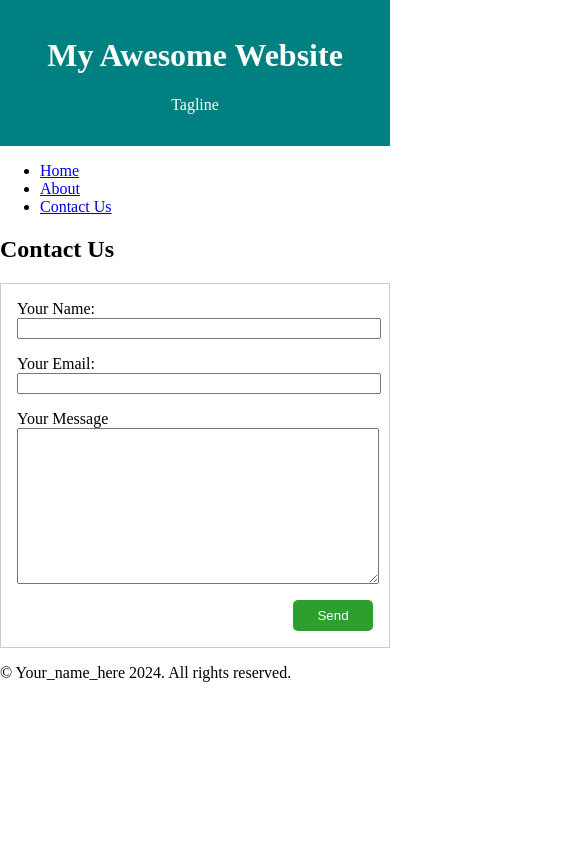
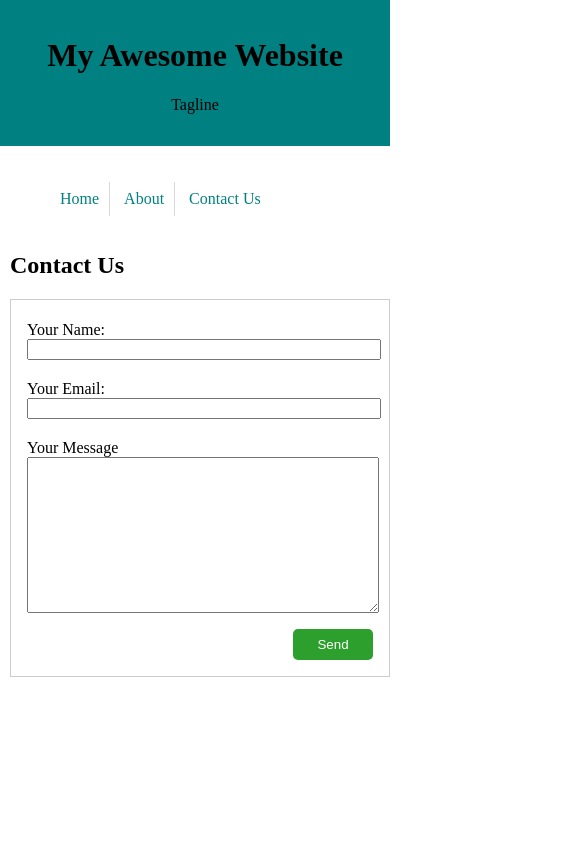
Before and after one commit to teesar/acit1620-lab3, a plain HTML site: page contact.html in a window 390 px wide. Shown: the top 844 px of the page, 585 px wide, since content can reach past the window. Drawn offline with Linux system fonts and the light colour scheme.

Commit message:
finished

```diff
--- a/contact.html
+++ b/contact.html
@@ -18,13 +18,13 @@
                 <nav>
                     <ul>
                         <li>
-                            <a href="/">Home</a>
+                            <a href="index.html">Home</a>
                         </li>
                         <li>
-                            <a href="/about.html">About</a>
+                            <a href="about.html">About</a>
                         </li>
                         <li>
-                            <a href="/contact.html">Contact Us</a>
+                            <a href="contact.html">Contact Us</a>
                         </li>
                     </ul>
                 </nav>
--- a/styles.css
+++ b/styles.css
@@ -8,9 +8,11 @@ body {
 form {
     border: 1px solid #ccc;
     padding: 1rem;
+    display:list-item;
+    list-style: none;
 }
 
-input,
+
 textarea {
     display: block;
     width: 100%;
@@ -30,8 +32,103 @@ form button {
 
 header {
     background-color: teal;
-    color: white;
+    color: black;
     text-align: center;
     padding: 1rem;
     margin-bottom: 1rem;
 }
+
+a:link {
+    text-decoration: none;
+    color: teal;
+  }
+a:visited {
+    text-decoration: none;
+  }
+a:hover {
+    text-decoration: none;
+  }
+a:active {
+    text-decoration: none;
+  }
+
+
+img {
+    width: 180px;
+}
+
+.img {
+    float: left;
+    margin-right: 10px;
+    margin-left: 0px;
+}
+
+aside {
+    float: left;
+    align-items: center;
+}
+
+li {
+    display: block;
+    margin-bottom: 10px;
+    text-align: right;
+}
+
+footer {
+    background-color: teal;
+    color: white;
+    text-align: center;
+    padding: 1px;
+    margin-bottom: 1px;
+    margin-top: 1x;
+}
+
+nav {
+    padding-bottom:10px;
+    padding-right:40px;
+}
+
+main {
+    padding-left: 150px;
+    padding-bottom: 300px;
+}
+h2 {
+    padding-top: 25px;
+}
+
+label, input {
+    display: block;
+    width: 100%;
+}
+label {
+    padding-top: 5px;
+}
+input {
+    margin-bottom:15px;
+}
+
+@media screen and (max-width: 600px) {
+
+    nav {
+        display:block;
+        width:100%;
+        padding-right:600px;
+        padding-left:10px;
+
+    }
+    li {
+        display:inline-block;
+        padding-left:10px;
+        padding-right:10px;
+        border-right: 1px solid;
+        padding-top:8px;
+        padding-bottom:8px;
+        border-color: rgb(221, 215, 215);
+    }
+    li:last-child {
+        border-right:none;
+    }
+    main {
+        padding-left:10px;
+    }
+}
```
Also changed, not shown: about.html (+3 -3 lines), index.html (+11 -9 lines).
